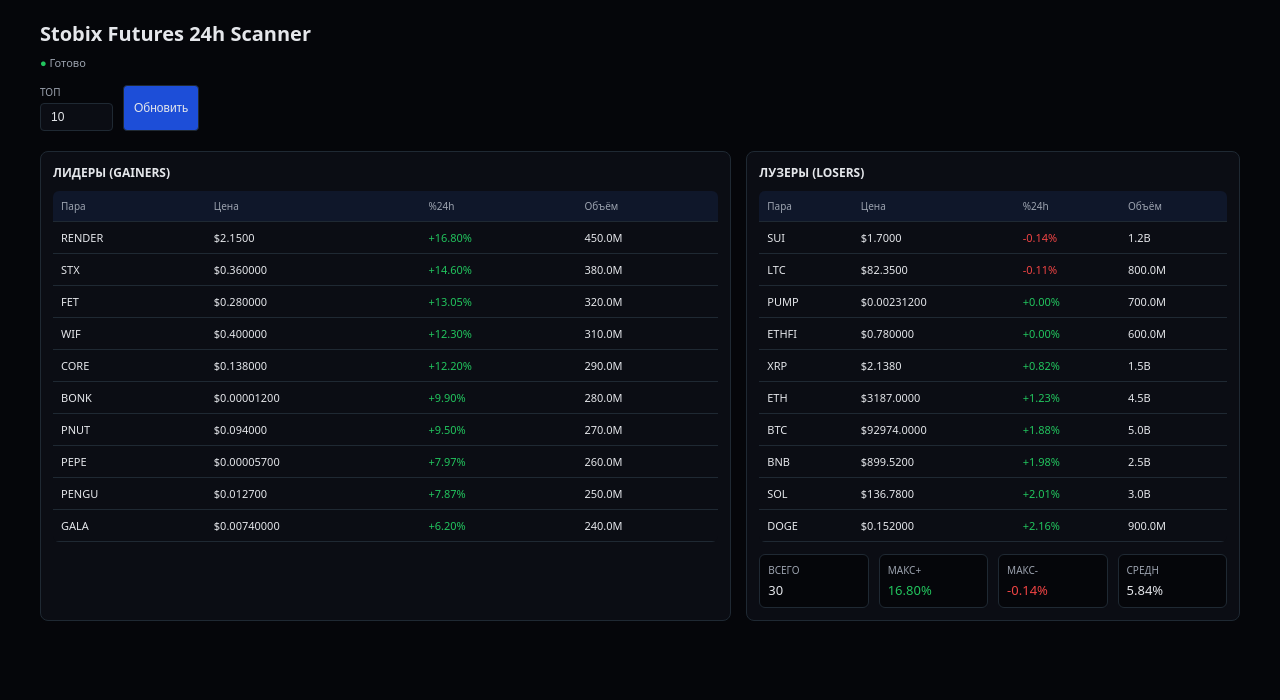
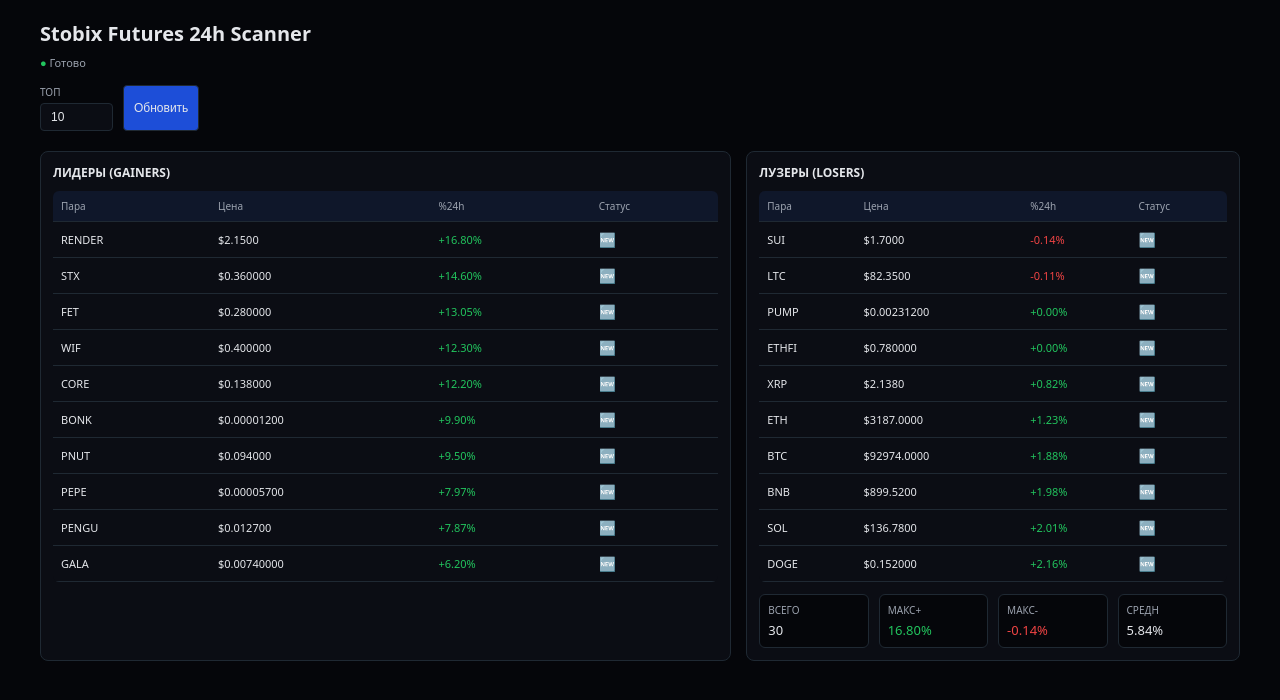
Before and after one commit to bandit201390/goat, a plain HTML site: page index.html in a window 1280 px wide. Drawn offline with Linux system fonts and the light colour scheme.

Commit message:
Update index.html

```diff
--- a/index.html
+++ b/index.html
@@ -5,11 +5,37 @@
   <title>Stobix 24h Gainers/Losers</title>
   <meta name="viewport" content="width=device-width,initial-scale=1">
   <style>
-    *{box-sizing:border-box}body{margin:0;font-family:system-ui;background:#05060a;color:#e5e7eb;padding:20px;min-height:100vh}h1{margin:0 0 8px 0;font-size:20px}.status{font-size:11px;color:#9ca3af;margin:5px 0}.controls{display:flex;gap:10px;flex-wrap:wrap;margin:15px 0}.ctrl{display:flex;flex-direction:column;gap:4px}label{font-size:10px;text-transform:uppercase;color:#9ca3af}input,.btn{background:#0b0d14;border:1px solid #1f2933;color:#e5e7eb;padding:6px 10px;border-radius:4px;font-size:12px}.btn{background:#1d4ed8;cursor:pointer}.main{display:grid;grid-template-columns:1.4fr 1fr;gap:15px;margin-top:20px}table{width:100%;font-size:11px;margin-top:10px;border-collapse:collapse;background:#0b0d14;border-radius:6px;overflow:hidden}th{background:#0f172a;padding:8px;text-align:left;border-bottom:1px solid #1f2933;color:#9ca3af;font-weight:500;font-size:10px}td{padding:8px;border-bottom:1px solid #1f2933}tbody tr:hover{background:#1f2933}.green{color:#22c55e}.red{color:#ef4444}.panel{background:#0b0d14;border:1px solid #1f2933;border-radius:8px;padding:12px}.title{font-size:12px;font-weight:600;text-transform:uppercase;margin-bottom:10px}.summary{display:flex;gap:10px;flex-wrap:wrap;margin-top:12px}.item{flex:1;min-width:100px;background:#05060a;border:1px solid #1f2933;padding:8px;border-radius:6px;font-size:10px}.label{text-transform:uppercase;color:#9ca3af;margin-bottom:4px}.value{font-size:13px;font-weight:500}@media(max-width:900px){.main{grid-template-columns:1fr}}
+    * {box-sizing: border-box}
+    body {margin: 0; font-family: system-ui; background: #05060a; color: #e5e7eb; padding: 20px; min-height: 100vh}
+    h1 {margin: 0 0 8px 0; font-size: 20px}
+    .status {font-size: 11px; color: #9ca3af; margin: 5px 0}
+    .controls {display: flex; gap: 10px; flex-wrap: wrap; margin: 15px 0}
+    .ctrl {display: flex; flex-direction: column; gap: 4px}
+    label {font-size: 10px; text-transform: uppercase; color: #9ca3af}
+    input, .btn {background: #0b0d14; border: 1px solid #1f2933; color: #e5e7eb; padding: 6px 10px; border-radius: 4px; font-size: 12px}
+    .btn {background: #1d4ed8; cursor: pointer}
+    .main {display: grid; grid-template-columns: 1.4fr 1fr; gap: 15px; margin-top: 20px}
+    table {width: 100%; font-size: 11px; margin-top: 10px; border-collapse: collapse; background: #0b0d14; border-radius: 6px; overflow: hidden}
+    th {background: #0f172a; padding: 8px; text-align: left; border-bottom: 1px solid #1f2933; color: #9ca3af; font-weight: 500; font-size: 10px}
+    td {padding: 8px; border-bottom: 1px solid #1f2933}
+    tbody tr:hover {background: #1f2933}
+    .green {color: #22c55e}
+    .red {color: #ef4444}
+    .panel {background: #0b0d14; border: 1px solid #1f2933; border-radius: 8px; padding: 12px}
+    .title {font-size: 12px; font-weight: 600; text-transform: uppercase; margin-bottom: 10px}
+    .summary {display: flex; gap: 10px; flex-wrap: wrap; margin-top: 12px}
+    .item {flex: 1; min-width: 100px; background: #05060a; border: 1px solid #1f2933; padding: 8px; border-radius: 6px; font-size: 10px}
+    .label {text-transform: uppercase; color: #9ca3af; margin-bottom: 4px}
+    .value {font-size: 13px; font-weight: 500}
+    .status-icon {font-weight: bold; font-size: 14px; min-width: 30px}
+    .up {color: #22c55e}
+    .down {color: #ef4444}
+    .new {color: #fbbf24; font-weight: bold}
+    @media(max-width: 900px) {.main {grid-template-columns: 1fr}}
   </style>
 </head>
 <body>
-  <div style="max-width:1200px;margin:auto">
+  <div style="max-width: 1200px; margin: auto">
     <h1>Stobix Futures 24h Scanner</h1>
     <div class="status"><span class="green">●</span> <span id="st">Готово</span></div>
     <div class="controls">
@@ -20,11 +46,12 @@
     <div class="main">
       <div class="panel">
         <div class="title">Лидеры (Gainers)</div>
-        <table><thead><tr><th>Пара</th><th>Цена</th><th>%24h</th><th>Объём</th></tr></thead><tbody id="gainers"></tbody></table>
+        <table><thead><tr><th>Пара</th><th>Цена</th><th>%24h</th><th>Статус</th></tr></thead><tbody id="gainers"></tbody></table>
       </div>
+
       <div class="panel">
         <div class="title">Лузеры (Losers)</div>
-        <table><thead><tr><th>Пара</th><th>Цена</th><th>%24h</th><th>Объём</th></tr></thead><tbody id="losers"></tbody></table>
+        <table><thead><tr><th>Пара</th><th>Цена</th><th>%24h</th><th>Статус</th></tr></thead><tbody id="losers"></tbody></table>
         <div class="summary">
           <div class="item"><div class="label">Всего</div><div class="value" id="total">0</div></div>
           <div class="item"><div class="label">Макс+</div><div class="value green" id="maxg">0%</div></div>
@@ -36,35 +63,70 @@
   </div>
 
   <script>
-  const TESTDATA=[
-    {s:"RENDER",p:2.15,v:450e6,c:16.8},{s:"STX",p:0.36,v:380e6,c:14.6},{s:"FET",p:0.28,v:320e6,c:13.05},{s:"WIF",p:0.40,v:310e6,c:12.3},{s:"CORE",p:0.138,v:290e6,c:12.2},
-    {s:"BONK",p:0.000012,v:280e6,c:9.9},{s:"PNUT",p:0.094,v:270e6,c:9.5},{s:"PEPE",p:0.000057,v:260e6,c:7.97},{s:"PENGU",p:0.0127,v:250e6,c:7.87},{s:"GALA",p:0.0074,v:240e6,c:6.2},
-    {s:"LPT",p:3.35,v:230e6,c:6.17},{s:"SHIB",p:0.000059,v:220e6,c:6.09},{s:"IOTA",p:0.102,v:210e6,c:5.9},{s:"ALGO",p:0.138,v:200e6,c:5.6},{s:"HYPE",p:26.5,v:190e6,c:5.37},
-    {s:"LINEA",p:0.0075,v:180e6,c:5.37},{s:"XPL",p:0.199,v:170e6,c:5.19},{s:"STRK",p:0.091,v:160e6,c:5.19},{s:"RAY",p:1.17,v:150e6,c:5.13},{s:"TIA",p:0.567,v:140e6,c:5.08},
-    {s:"BTC",p:92974,v:5e9,c:1.88},{s:"ETH",p:3187,v:4.5e9,c:1.23},{s:"SOL",p:136.78,v:3e9,c:2.01},{s:"BNB",p:899.52,v:2.5e9,c:1.98},{s:"XRP",p:2.138,v:1.5e9,c:0.82},
-    {s:"SUI",p:1.7,v:1.2e9,c:-0.14},{s:"DOGE",p:0.152,v:900e6,c:2.16},{s:"LTC",p:82.35,v:800e6,c:-0.11},{s:"PUMP",p:0.002312,v:700e6,c:0.0},{s:"ETHFI",p:0.78,v:600e6,c:0.0}
-  ];
-  let data=TESTDATA.slice();
+    const TESTDATA=[{s:"RENDER",p:2.15,v:450e6,c:16.8},{s:"STX",p:0.36,v:380e6,c:14.6},{s:"FET",p:0.28,v:320e6,c:13.05},{s:"WIF",p:0.40,v:310e6,c:12.3},{s:"CORE",p:0.138,v:290e6,c:12.2},{s:"BONK",p:0.000012,v:280e6,c:9.9},{s:"PNUT",p:0.094,v:270e6,c:9.5},{s:"PEPE",p:0.000057,v:260e6,c:7.97},{s:"PENGU",p:0.0127,v:250e6,c:7.87},{s:"GALA",p:0.0074,v:240e6,c:6.2},{s:"LPT",p:3.35,v:230e6,c:6.17},{s:"SHIB",p:0.000059,v:220e6,c:6.09},{s:"IOTA",p:0.102,v:210e6,c:5.9},{s:"ALGO",p:0.138,v:200e6,c:5.6},{s:"HYPE",p:26.5,v:190e6,c:5.37},{s:"LINEA",p:0.0075,v:180e6,c:5.37},{s:"XPL",p:0.199,v:170e6,c:5.19},{s:"STRK",p:0.091,v:160e6,c:5.19},{s:"RAY",p:1.17,v:150e6,c:5.13},{s:"TIA",p:0.567,v:140e6,c:5.08},{s:"BTC",p:92974,v:5e9,c:1.88},{s:"ETH",p:3187,v:4.5e9,c:1.23},{s:"SOL",p:136.78,v:3e9,c:2.01},{s:"BNB",p:899.52,v:2.5e9,c:1.98},{s:"XRP",p:2.138,v:1.5e9,c:0.82},{s:"SUI",p:1.7,v:1.2e9,c:-0.14},{s:"DOGE",p:0.152,v:900e6,c:2.16},{s:"LTC",p:82.35,v:800e6,c:-0.11},{s:"PUMP",p:0.002312,v:700e6,c:0.0},{s:"ETHFI",p:0.78,v:600e6,c:0.0}];
 
-  function render(){
-    const top=Math.max(1,Math.min(100,parseInt(document.getElementById('top').value)));
-    let f=data.slice();
-    document.getElementById('total').textContent=f.length;
-    if(!f.length){document.getElementById('gainers').innerHTML='<tr><td colspan=4>-</td></tr>';document.getElementById('losers').innerHTML='<tr><td colspan=4>-</td></tr>';return;}
-    const g=f.sort((a,b)=>b.c-a.c).slice(0,top);
-    const l=f.sort((a,b)=>a.c-b.c).slice(0,top);
-    const fmt=(p)=>p>=1?p.toFixed(4):p>=0.01?p.toFixed(6):p.toFixed(8);
-    const fv=(v)=>v>=1e9?(v/1e9).toFixed(1)+'B':v>=1e6?(v/1e6).toFixed(1)+'M':(v/1e3).toFixed(0)+'K';
-    document.getElementById('gainers').innerHTML=g.map(x=>`<tr><td>${x.s}</td><td>$${fmt(x.p)}</td><td class="green">${x.c>=0?'+':''}${x.c.toFixed(2)}%</td><td>${fv(x.v)}</td></tr>`).join('');
-    document.getElementById('losers').innerHTML=l.map(x=>`<tr><td>${x.s}</td><td>$${fmt(x.p)}</td><td class="${x.c>=0?'green':'red'}">${x.c>=0?'+':''}${x.c.toFixed(2)}%</td><td>${fv(x.v)}</td></tr>`).join('');
-    const ch=f.map(x=>x.c);
-    document.getElementById('maxg').textContent=Math.max(...ch).toFixed(2)+'%';
-    document.getElementById('maxl').textContent=Math.min(...ch).toFixed(2)+'%';
-    document.getElementById('avg').textContent=(ch.reduce((a,b)=>a+b)/ch.length).toFixed(2)+'%';
-  }
+    let data = TESTDATA.slice();
+    let history = JSON.parse(localStorage.getItem('history')) || {};
 
-  document.getElementById('top').addEventListener('input',render);
-  render();
+    function getStatus(symbol, changePercent, type) {
+      const key = type === 'gainers' ? 'g_' + symbol : 'l_' + symbol;
+      const prev = history[key];
+      let status = '';
+
+      if (prev === undefined) {
+        status = '<span class="status-icon new">🆕</span>';
+      } else if (changePercent > prev) {
+        status = '<span class="status-icon up">▲</span>';
+      } else if (changePercent < prev) {
+        status = '<span class="status-icon down">▼</span>';
+      } else {
+        status = '<span class="status-icon">-</span>';
+      }
+
+      return status;
+    }
+
+    function render() {
+      const top = Math.max(1, Math.min(100, parseInt(document.getElementById('top').value)));
+      let f = data.slice();
+      document.getElementById('total').textContent = f.length;
+
+      if (!f.length) {
+        document.getElementById('gainers').innerHTML = '<tr><td colspan=4>-</td></tr>';
+        document.getElementById('losers').innerHTML = '<tr><td colspan=4>-</td></tr>';
+        return;
+      }
+
+      const g = f.sort((a, b) => b.c - a.c).slice(0, top);
+      const l = f.sort((a, b) => a.c - b.c).slice(0, top);
+
+      const fmt = (p) => p >= 1 ? p.toFixed(4) : p >= 0.01 ? p.toFixed(6) : p.toFixed(8);
+
+      document.getElementById('gainers').innerHTML = g.map(x => {
+        const status = getStatus(x.s, x.c, 'gainers');
+        return `<tr><td>${x.s}</td><td>$${fmt(x.p)}</td><td class="green">${x.c >= 0 ? '+' : ''}${x.c.toFixed(2)}%</td><td>${status}</td></tr>`;
+      }).join('');
+
+      document.getElementById('losers').innerHTML = l.map(x => {
+        const status = getStatus(x.s, x.c, 'losers');
+        const color = x.c >= 0 ? 'green' : 'red';
+        return `<tr><td>${x.s}</td><td>$${fmt(x.p)}</td><td class="${color}">${x.c >= 0 ? '+' : ''}${x.c.toFixed(2)}%</td><td>${status}</td></tr>`;
+      }).join('');
+
+      const ch = f.map(x => x.c);
+      document.getElementById('maxg').textContent = Math.max(...ch).toFixed(2) + '%';
+      document.getElementById('maxl').textContent = Math.min(...ch).toFixed(2) + '%';
+      document.getElementById('avg').textContent = (ch.reduce((a, b) => a + b) / ch.length).toFixed(2) + '%';
+
+      let newHistory = {...history};
+      g.forEach(x => newHistory['g_' + x.s] = x.c);
+      l.forEach(x => newHistory['l_' + x.s] = x.c);
+      localStorage.setItem('history', JSON.stringify(newHistory));
+      history = newHistory;
+    }
+
+    document.getElementById('top').addEventListener('input', render);
+    render();
   </script>
 </body>
 </html>
```
